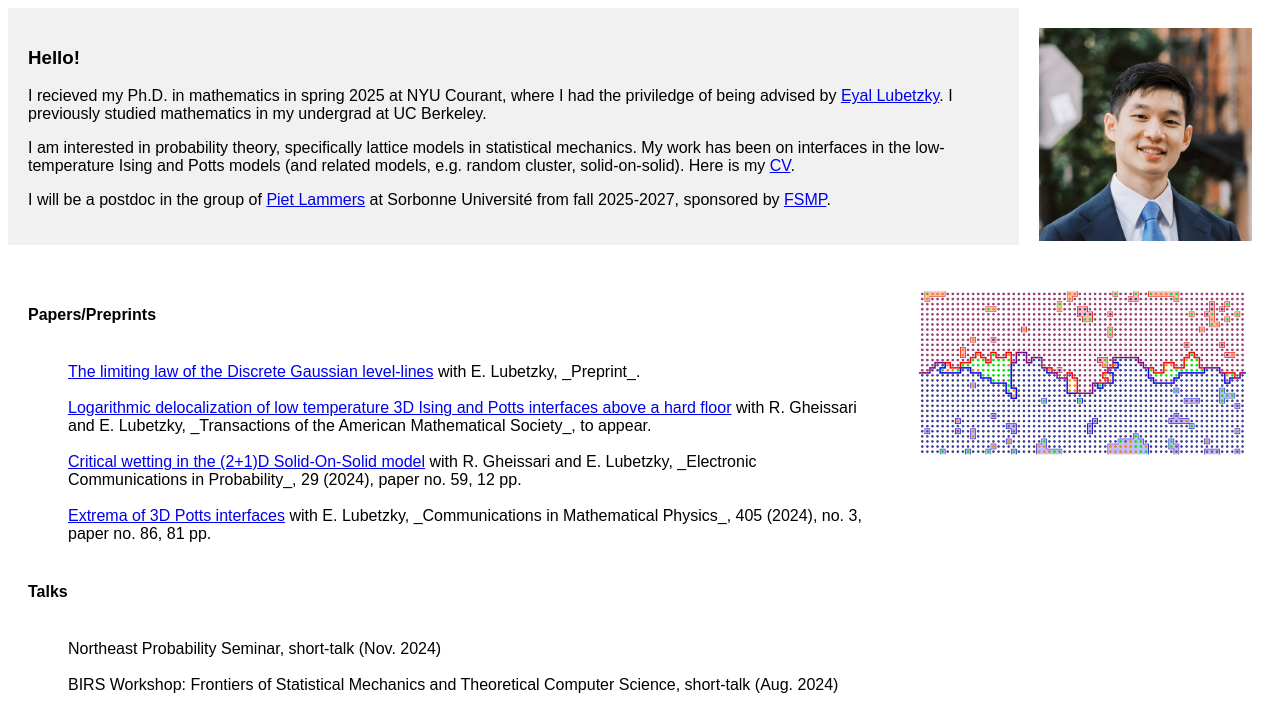
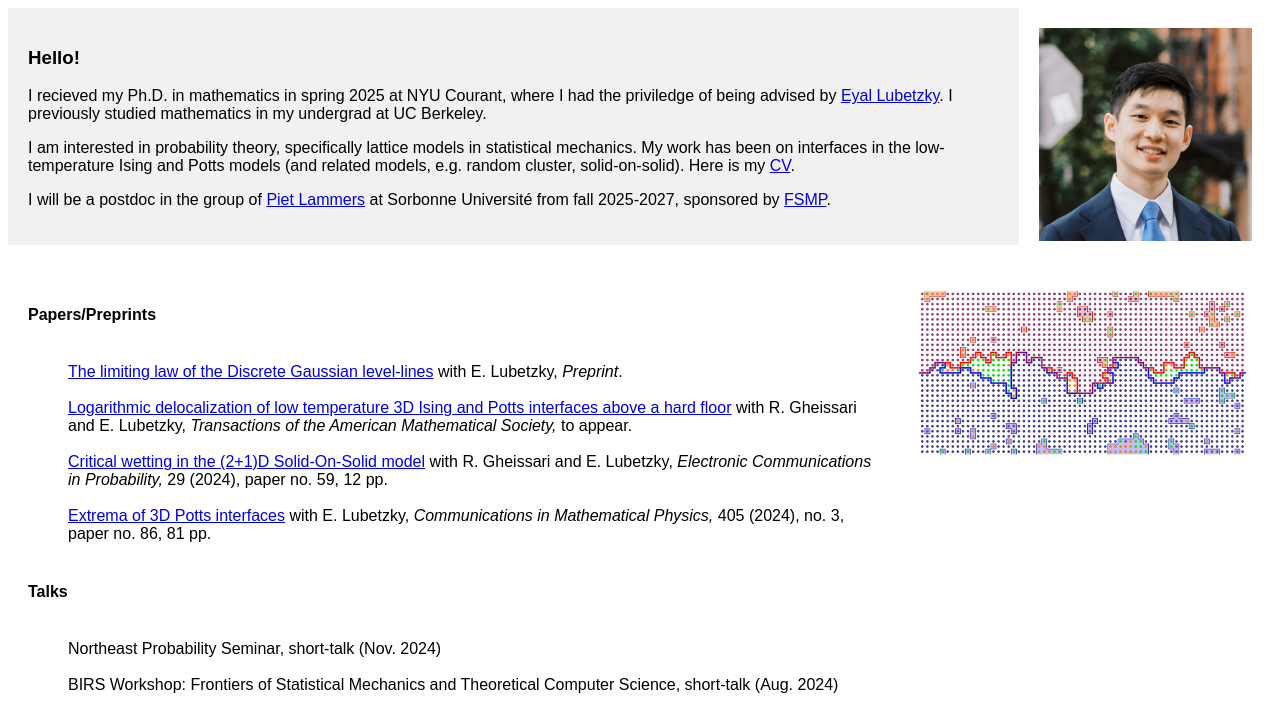
Before and after one commit to josephchen871/josephchen871.github.io, a plain HTML site: page index.html in a window 1280 px wide. Shown: the part 95-800 px from the top of the page. Drawn offline with Linux system fonts and the light colour scheme.

Commit message:
Italicized journals

```diff
--- a/index.html
+++ b/index.html
@@ -107,10 +107,10 @@ footer {
 <works>
 <h4 id ="Research">Papers/Preprints</h4>
 <ul style="list-style-type:none;">
-<li><a href = "https://arxiv.org/abs/2509.04333" target = "_blank">The limiting law of the Discrete Gaussian level-lines</a> with E. Lubetzky, _Preprint_.</li>
-<li><a href = "https://arxiv.org/abs/2409.06079v2" target = "_blank">Logarithmic delocalization of low temperature 3D Ising and Potts interfaces above a hard floor</a> with R. Gheissari and E. Lubetzky, _Transactions of the American Mathematical Society_, to appear.</li>
-<li><a href = "https://arxiv.org/abs/2406.12040" target = "_blank">Critical wetting in the (2+1)D Solid-On-Solid model</a> with R. Gheissari and E. Lubetzky, _Electronic Communications in Probability_, 29 (2024), paper no. 59, 12 pp.</li>
-<li><a href = "https://arxiv.org/abs/2306.12560v3" target = "_blank">Extrema of 3D Potts interfaces</a> with E. Lubetzky, _Communications in Mathematical Physics_, 405 (2024), no. 3, paper no. 86, 81 pp.</li>
+<li><a href = "https://arxiv.org/abs/2509.04333" target = "_blank">The limiting law of the Discrete Gaussian level-lines</a> with E. Lubetzky, <i>Preprint</i>.</li>
+<li><a href = "https://arxiv.org/abs/2409.06079v2" target = "_blank">Logarithmic delocalization of low temperature 3D Ising and Potts interfaces above a hard floor</a> with R. Gheissari and E. Lubetzky, <i>Transactions of the American Mathematical Society,</i> to appear.</li>
+<li><a href = "https://arxiv.org/abs/2406.12040" target = "_blank">Critical wetting in the (2+1)D Solid-On-Solid model</a> with R. Gheissari and E. Lubetzky, <i>Electronic Communications in Probability,</i> 29 (2024), paper no. 59, 12 pp.</li>
+<li><a href = "https://arxiv.org/abs/2306.12560v3" target = "_blank">Extrema of 3D Potts interfaces</a> with E. Lubetzky, <i>Communications in Mathematical Physics,</i> 405 (2024), no. 3, paper no. 86, 81 pp.</li>
 </ul>
 <h4>Talks</h4>
 <ul style="list-style-type:none;">
```
